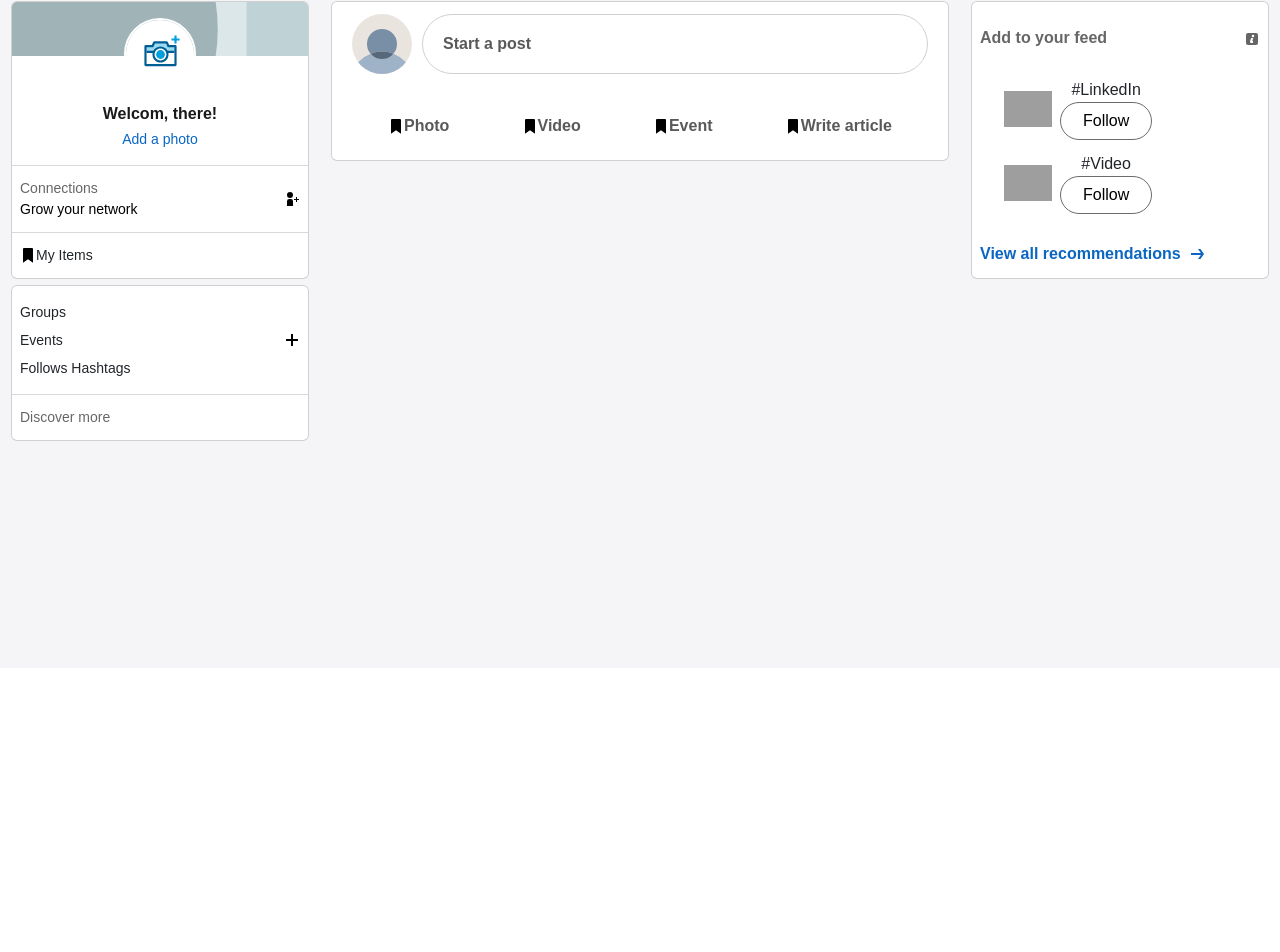
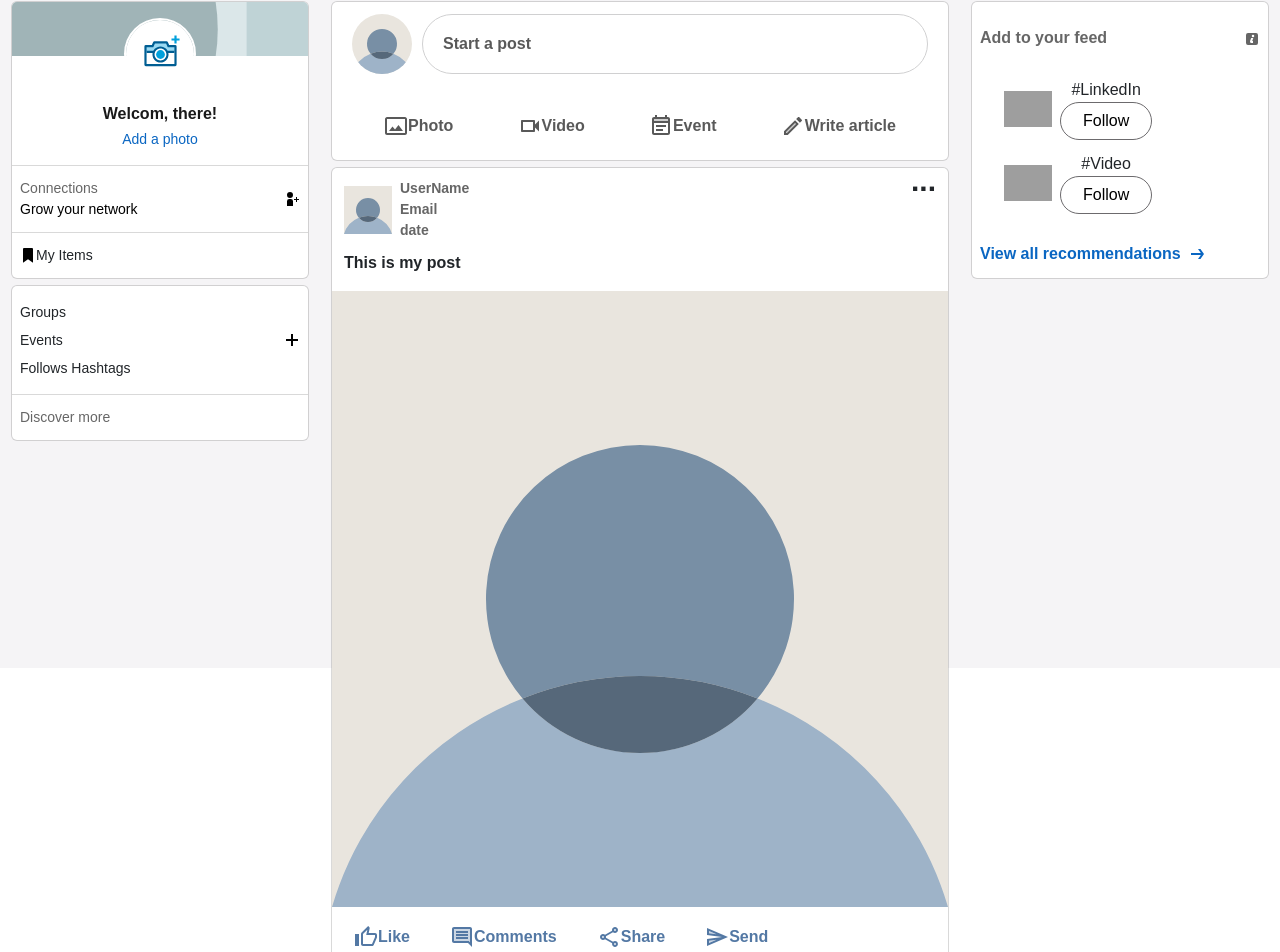
Before and after one commit to Mohammad79-nkv/linkdin, a React (Create React App) app: page /home in a window 1280 px wide. Shown: the part 132-1084 px from the top of the page. Before the commit the page ends 800 px from the top, so only its background shows below. Built offline with nearby package versions, Linux system fonts and the light colour scheme; grey boxes are pictures that could not be loaded.

Commit message:
share post added

```diff
--- a/package.json
+++ b/package.json
@@ -3,6 +3,10 @@
   "version": "0.1.0",
   "private": true,
   "dependencies": {
+    "@emotion/react": "^11.7.1",
+    "@emotion/styled": "^11.6.0",
+    "@material-ui/core": "^4.12.3",
+    "@material-ui/icons": "^4.11.2",
     "@testing-library/jest-dom": "^5.15.1",
     "@testing-library/react": "^11.2.7",
     "@testing-library/user-event": "^12.8.3",
--- a/src/components/Main.jsx
+++ b/src/components/Main.jsx
@@ -1,5 +1,12 @@
 import styled from "styled-components";
-
+import PhotoSizeSelectActualOutlinedIcon from "@material-ui/icons/PhotoSizeSelectActualOutlined";
+import VideocamOutlinedIcon from "@material-ui/icons/VideocamOutlined";
+import EventNoteTwoToneIcon from "@material-ui/icons/EventNoteTwoTone";
+import CreateTwoToneIcon from "@material-ui/icons/CreateTwoTone";
+import ThumbUpAltOutlinedIcon from "@material-ui/icons/ThumbUpAltOutlined";
+import InsertCommentTwoToneIcon from '@material-ui/icons/InsertCommentTwoTone';
+import ShareTwoToneIcon from '@material-ui/icons/ShareTwoTone';
+import SendTwoToneIcon from '@material-ui/icons/SendTwoTone';
 const Main = () => {
   return (
     <Container className="col col-12 col-lg-6">
@@ -10,23 +17,66 @@ const Main = () => {
         </ShareHeader>
         <ShareOptions>
           <button>
-            <img src="/images/item-icon.svg" />
+            <PhotoSizeSelectActualOutlinedIcon />
             <span>Photo</span>
           </button>
           <button>
-            <img src="/images/item-icon.svg" />
+            <VideocamOutlinedIcon />
             <span>Video</span>
           </button>
           <button>
-            <img src="/images/item-icon.svg" />
+            <EventNoteTwoToneIcon />
             <span>Event</span>
           </button>
           <button>
-            <img src="/images/item-icon.svg" />
+            <CreateTwoToneIcon />
             <span>Write article</span>
           </button>
         </ShareOptions>
       </ShareBox>
+      <div>
+        <Article>
+          <SharedArticle>
+            <PostHeader>
+              <div>
+                <img src="/images/user.svg" />
+                <div>
+                  <span>UserName</span>
+                  <span>Email</span>
+                  <span>date</span>
+                </div>
+              </div>
+              <a>...</a>
+            </PostHeader>
+            <Description>
+              <p>This is my post</p>
+            </Description>
+            <PostImage>
+              <img src="/images/user.svg" />
+            </PostImage>
+          </SharedArticle>
+          <SocialInfo>
+            <SocialActions>
+              <button>
+                <ThumbUpAltOutlinedIcon />
+                <span>Like</span>
+              </button>
+              <button>
+                <InsertCommentTwoToneIcon />
+                <span>Comments</span>
+              </button>
+              <button>
+                <ShareTwoToneIcon />
+                <span>Share</span>
+              </button>
+              <button>
+                <SendTwoToneIcon />
+                <span>Send</span>
+              </button>
+            </SocialActions>
+          </SocialInfo>
+        </Article>
+      </div>
     </Container>
   );
 };
@@ -65,7 +115,7 @@ const ShareHeader = styled.div`
     text-align: left;
     padding-left: 20px;
     background-color: #fff;
-        border: 1px solid #D0D0D1;
+    border: 1px solid #d0d0d1;
     border-radius: 50px;
     font-weight: bold;
     color: rgba(0, 0, 0, 0.65);
@@ -76,19 +126,87 @@ const ShareOptions = styled.div`
   justify-content: space-around;
   button {
     display: flex;
-        justify-content:center;
+    justify-content: center;
     align-items: center;
-        padding:10px 12px;
+    padding: 10px 12px;
     box-sizing: border-box;
     background-color: transparent;
     color: rgba(0, 0, 0, 0.65);
     font-weight: bold;
-        border-radius:10px;
+    border-radius: 10px;
     &:hover {
       background-color: rgba(0, 0, 0, 0.08);
       /* color:white; */
     }
-
+  }
+`;
+const Article = styled(Content)``;
+const SharedArticle = styled.div``;
+const PostHeader = styled.div`
+  padding: 10px 12px;
+  div {
+    display: flex;
+    align-items: center;
+    img {
+      width: 48px;
+      height: 48px;
+    }
+    div {
+      margin-left: 8px;
+      display: flex;
+      flex-direction: column;
+      align-items: flex-start;
+      font-size: 14px;
+      font-weight: 600;
+      color: rgba(0, 0, 0, 0.6);
+    }
+  }
+  a {
+    padding: 0 !important;
+    margin: 0;
+    position: absolute;
+    top: -10px;
+    right: 12px;
+    font-size: 30px;
+    font-weight: 700;
+    cursor: pointer;
+  }
+`;
+const Description = styled.div`
+  padding-left: 12px;
+  text-align: left;
+  font-size: 16px;
+  font-weight: 600;
+`;
+const PostImage = styled.div`
+  margin-top: 8px;
+  width: 100%;
+  display: block;
+  position: relative;
+  background-color: #f9fafb;
+  img {
+    object-fit: contain;
+    width: 100%;
+    height: 100%;
+  }
+`;
+const SocialInfo =styled.div``;
+const SocialActions =styled.div`
+  display: flex;
+  justify-content: flex-start;
+  padding: 10px 12px;
+  button {
+    margin-right: 20px;
+    background-color:transparent;
+    color:#5378A4;
+    font-weight: 600;
+    display:flex;
+    align-items: center;
+    padding:8px 10px;
+    border-radius: 10px;
+    &:hover {
+      background-color:rgba(83, 120, 164, 0.1);
+    }
   }
 `;
 export default Main;
```
Also changed, not shown: public/images/rsz_james-harrison-vpoexr5wmr4-unsplash.jpg (added), 1 other file (tests, documents, lock files or other folders). Lines whose indentation alone changed are shown as unchanged.
